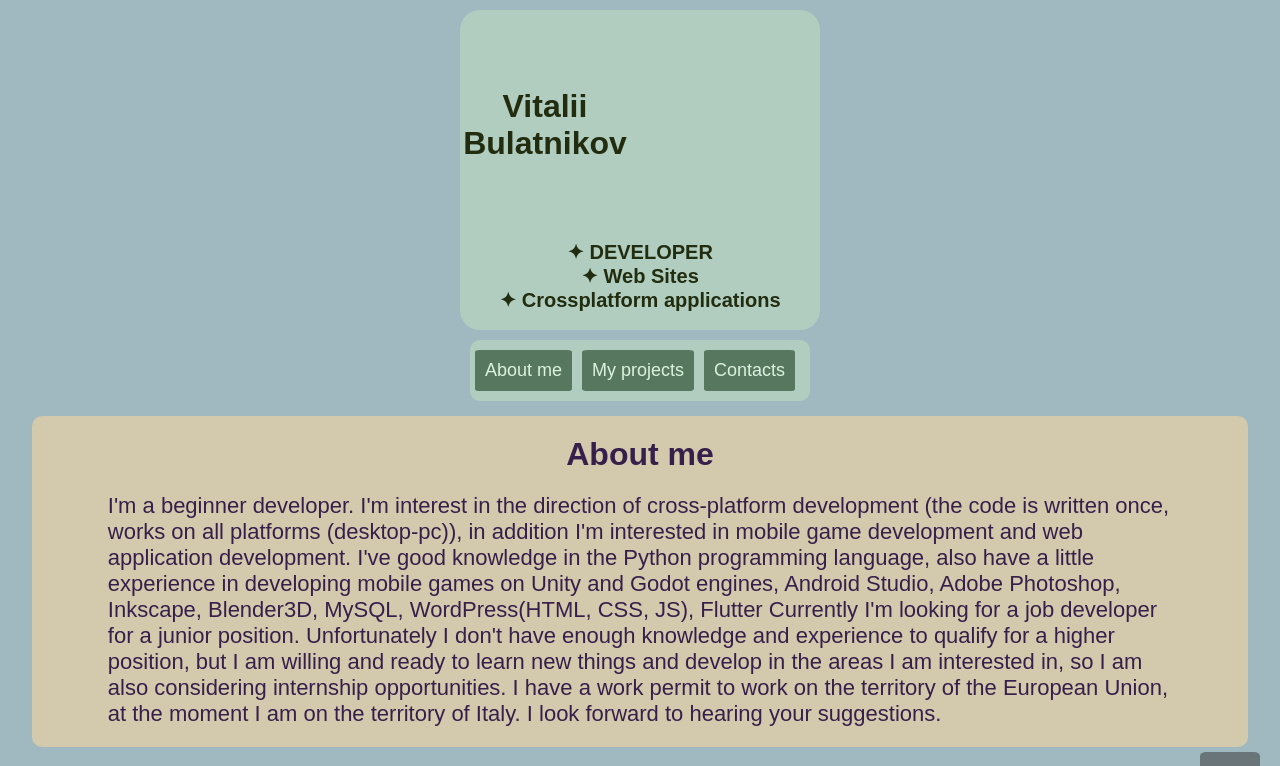
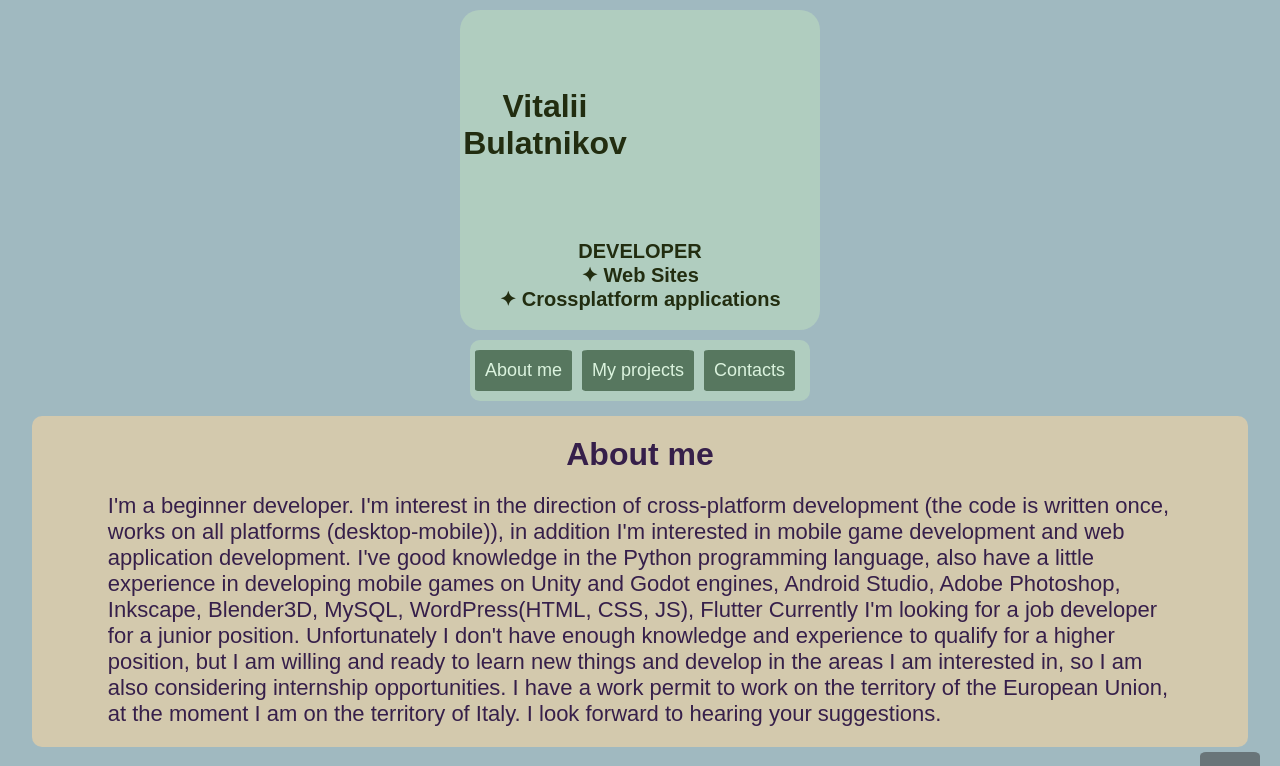
Before and after one commit to art-w0rx/artworx.github.io, a plain HTML site: page index.html in a window 1280 px wide. Shown: the top 766 px of the page. Drawn offline with Linux system fonts and the light colour scheme; a script that the page names is missing; a web font is replaced by a local one.

Commit message:
Update index.html

```diff
--- a/index.html
+++ b/index.html
@@ -21,7 +21,7 @@
 				<div alt="Avatar" class="avatar" id="avatar"></div>
 			</div>
 			<div class="dealing_section" id="dealing_section">
-				<span class="dealing" id="dealing">✦ DEVELOPER<br>✦ Web Sites<br>✦ Crossplatform applications</span>
+				<span class="dealing" id="dealing">DEVELOPER<br>✦ Web Sites<br>✦ Crossplatform applications</span>
 			</div>
 		</div>
 	</header>
@@ -40,7 +40,7 @@
 				<span class="about_me_head" id="about_me_head">About me</span>
 				<span class="about_me_text">
 				I'm a beginner developer. I'm interest in the direction of cross-platform development
-				(the code is written once, works on all platforms (desktop-pc)), in addition I'm interested in
+				(the code is written once, works on all platforms (desktop-mobile)), in addition I'm interested in
 				mobile game development and web application development.
 				I've good knowledge in the Python programming language, also have a little experience
 				in developing mobile games on Unity and Godot engines, Android Studio,
```
